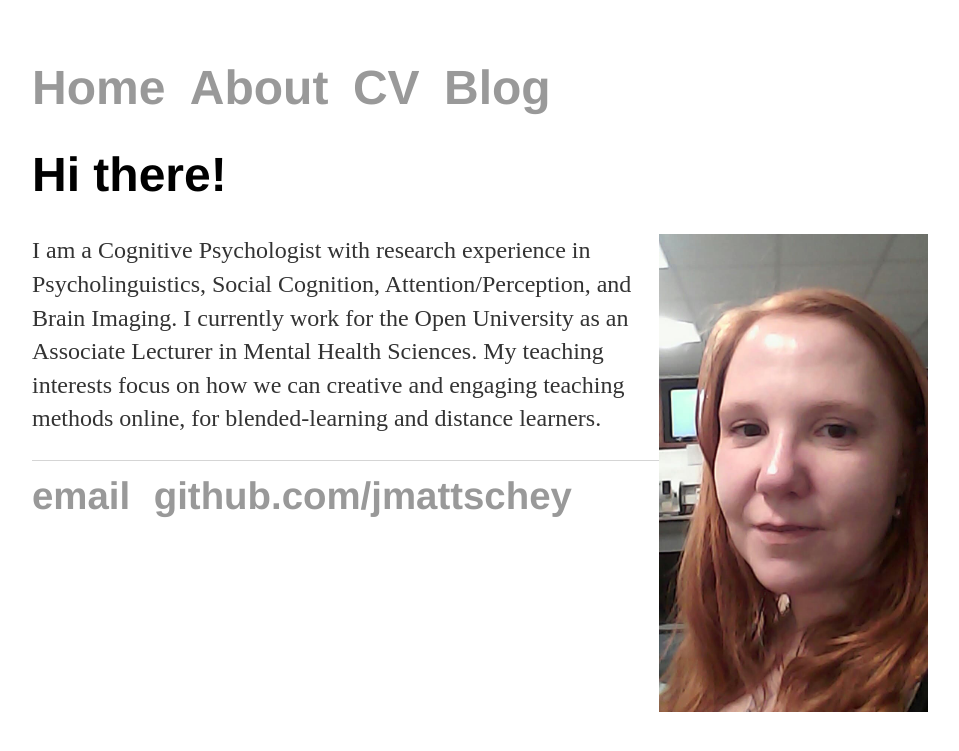
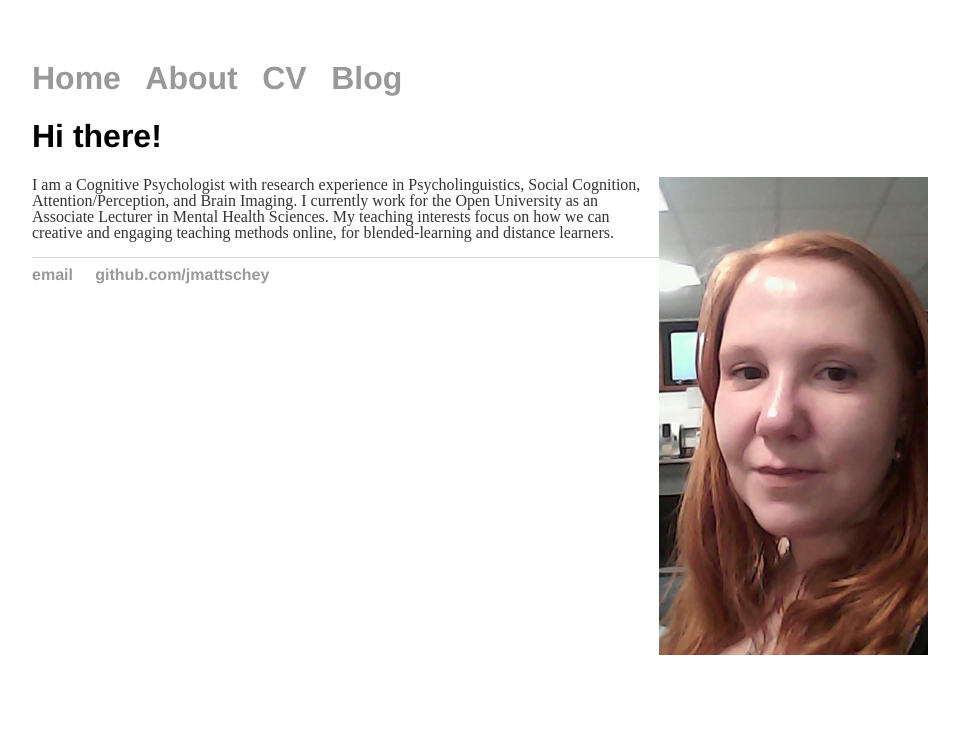
Before and after one commit to jmattschey/jmattschey.github.io, a Jekyll site: the page built from index.html, in a window 1280 px wide. Shown: the top 751 px of the page, without its empty margins (160-1119 px from the left). Built offline with Jekyll 4.4.1, drawn with Linux system fonts in a browser that asks for light colours.

Commit message:
Update main.css

```diff
--- a/css/main.css
+++ b/css/main.css
@@ -12,7 +12,7 @@ nav ul, footer ul {
 nav ul li, footer ul li {
     display: inline;
     margin-right: 20px;
-    font-size: 3em;
+    font-size: 2em;
 }
 a {
     text-decoration: none;
@@ -22,22 +22,22 @@ a:hover {
     text-decoration: underline;
 }
 h1 {
-    font-size: 3em;
+    font-size: 2em;
     font-family:'Helvetica', 'Arial', 'Sans-Serif';
 }
 p {
-    font-size: 1.5em;
-    line-height: 1.4em;
+    font-size: 1em;
+    line-height: 1em;
     color: #333;
 }
 footer {
     border-top: 1px solid #d5d5d5;
-    font-size: .8em;
+    font-size: .5em;
 }
 
 ul.posts {
     margin: 20px auto 40px;
-    font-size: 1.5em;
+    font-size: 1em;
 }
 
 ul.posts li {
```
